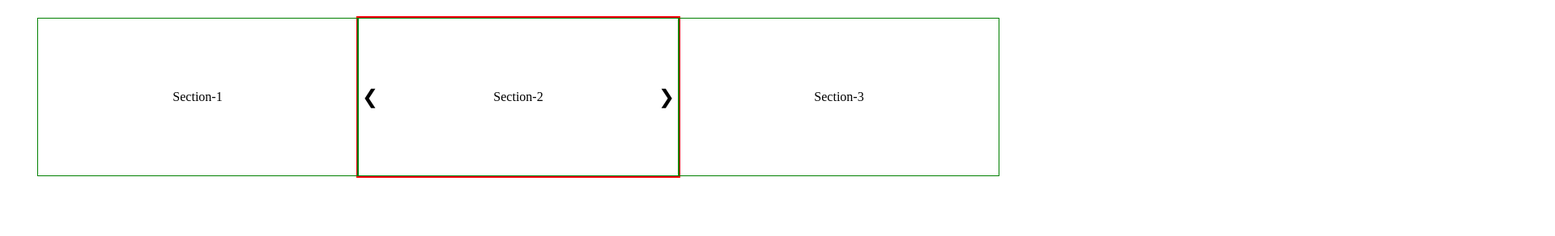
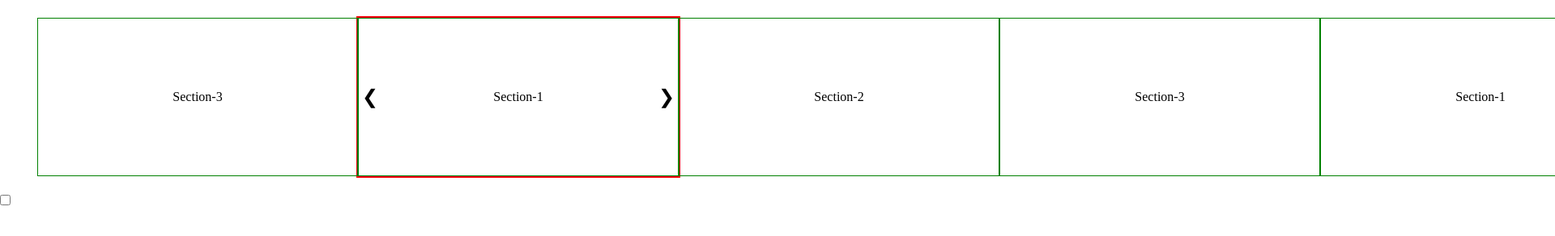
Before and after one commit to cloudaziz/javascript-2024, a plain HTML site: page infiniteslider/index.html in a window 1280 px wide. Shown: the top 292 px of the page at 81% size, 1920 px wide, since content can reach past the window. Drawn offline with Linux system fonts and the light colour scheme.

Commit message:
clone first and last element

```diff
--- a/infiniteslider/index.html
+++ b/infiniteslider/index.html
@@ -25,6 +25,7 @@
 
       </div>
    </div>
+   <input type="checkbox" switch>
 
    <script src="./script.js"></script>
 </body>
--- a/infiniteslider/script.js
+++ b/infiniteslider/script.js
@@ -0,0 +1,12 @@
+const sliderWrapper = document.querySelector('.slider-wrapper');
+const slider = sliderWrapper.querySelector('.slider');
+let sliderItems = slider.querySelectorAll('li');
+
+const nextBtn = document.querySelector('.right');
+const prevBtn = document.querySelector('.left');
+
+const firstClone = sliderItems[0].cloneNode(true);
+const lastClone = sliderItems[sliderItems.length - 1].cloneNode(true);
+
+slider.append(firstClone);
+slider.prepend(lastClone);
--- a/note.js
+++ b/note.js
@@ -38,3 +38,8 @@ myp.style.setProperty('--bgColor', 'yellow');
 let createP = document.createElement('p');
 createP.innerText = 'How';
 document.querySelector('.mydiv').before(createP);
+
+// slider.style.transform = `translateX(${-sliderItemWidth * currentIndex}px)`;
+
+// the closest ancestor with the id of "div-02"
+console.log(el.closest('#div-02')); // <div id="div-02">
```
